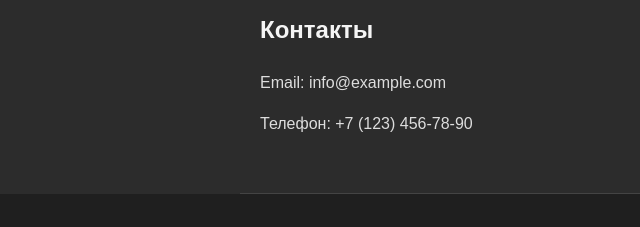
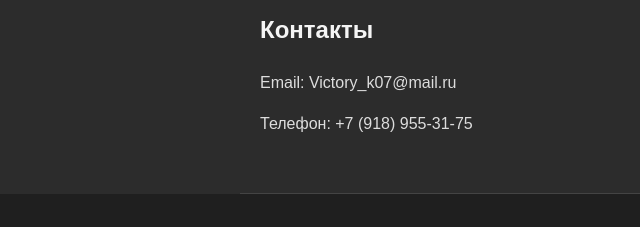
Before and after one commit to ggg-byte/Ekaterina-Belitskaya-SMM, a plain HTML site: page index.html in a window 1280 px wide. Shown: the part 2590-2817 px from the top of the page, 0-640 px from the left. Drawn offline with Linux system fonts and the light colour scheme.

Commit message:
Update index.html

```diff
--- a/index.html
+++ b/index.html
@@ -143,8 +143,8 @@
 
     <section id="contact">
       <h2>Контакты</h2>
-      <p>Email: info@example.com</p>
-      <p>Телефон: +7 (123) 456-78-90</p>
+      <p>Email: Victory_k07@mail.ru</p>
+      <p>Телефон: +7 (918) 955-31-75</p>
     </section>
   </main>
 
```
